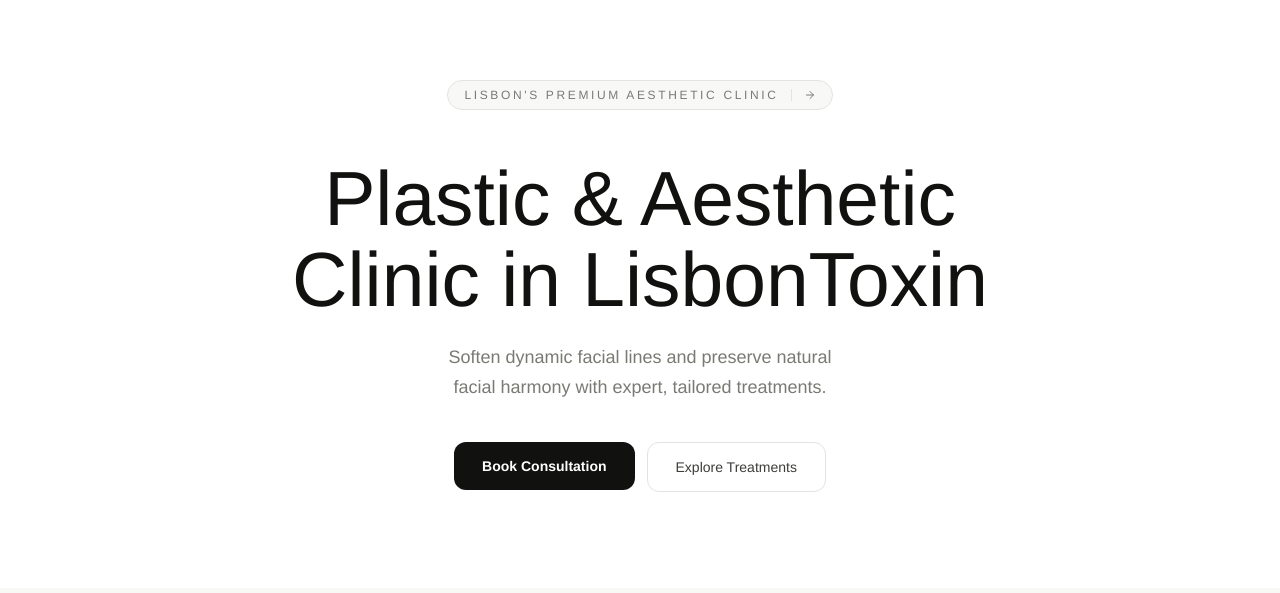
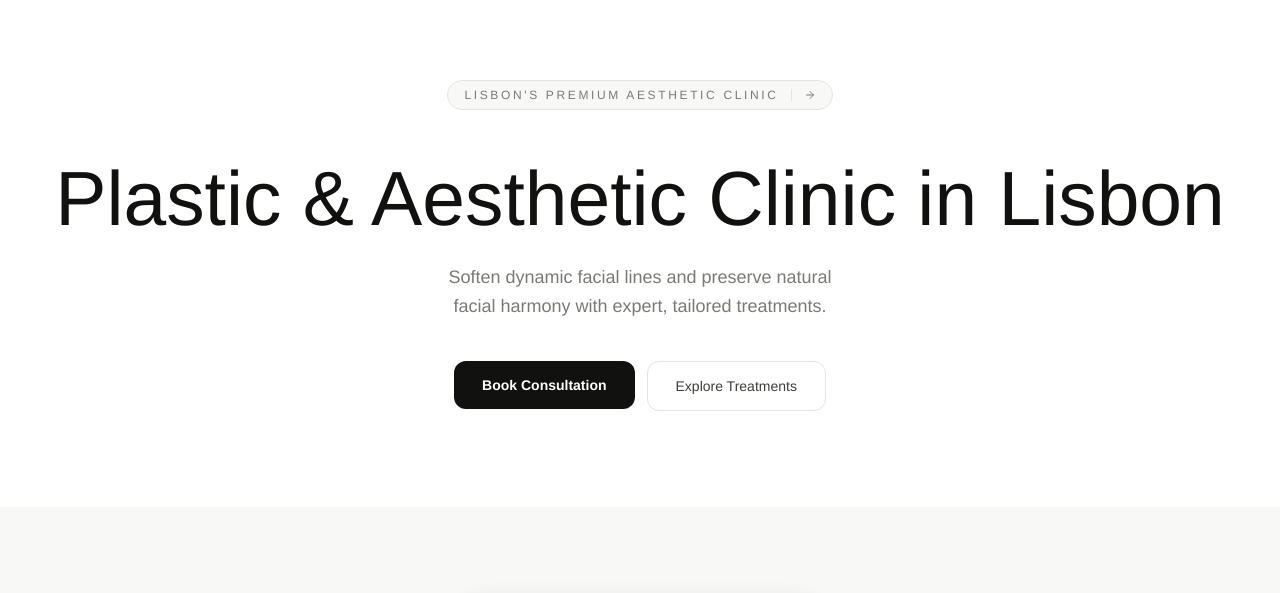
Before and after one commit to Chetan-ai-coder/plastic-surgery, a plain HTML site: page index.html in a window 1280 px wide. Shown: the top 593 px of the page. Drawn offline with nearby package versions, Linux system fonts and the light colour scheme; grey boxes are pictures that could not be loaded.

Commit message:
Fix heading text and add newline at end of file

```diff
--- a/index.html
+++ b/index.html
@@ -677,7 +677,7 @@
 
                         <h1 class="serif mt-8 text-balance font-light leading-[1.05] lg:mt-12"
                             style="font-size: clamp(2.8rem, 6vw, 5rem); color:var(--text-primary);">
-                            Plastic & Aesthetic Clinic in LisbonToxin
+                            Plastic & Aesthetic Clinic in Lisbon
                         </h1>
 
                         <p class="mt-6 mx-auto lg:mx-0 text-balance text-lg leading-relaxed"
```
